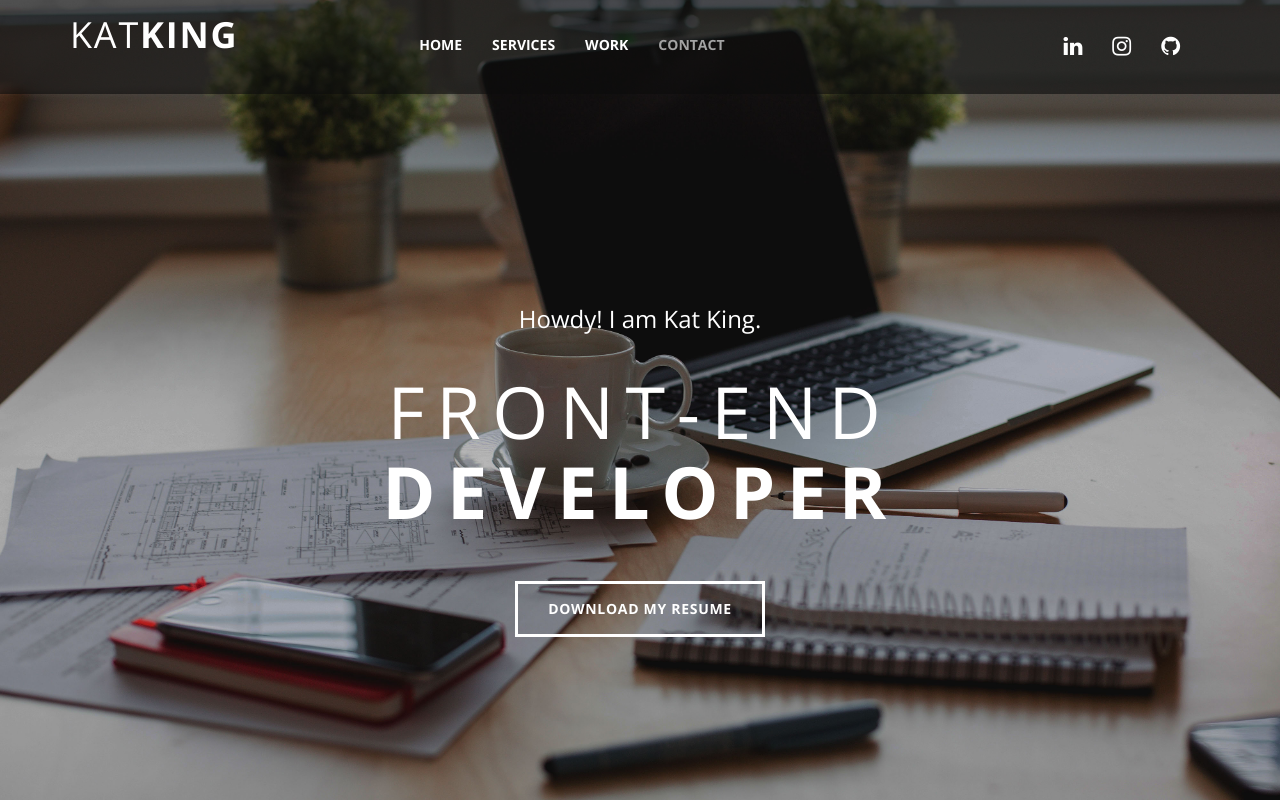
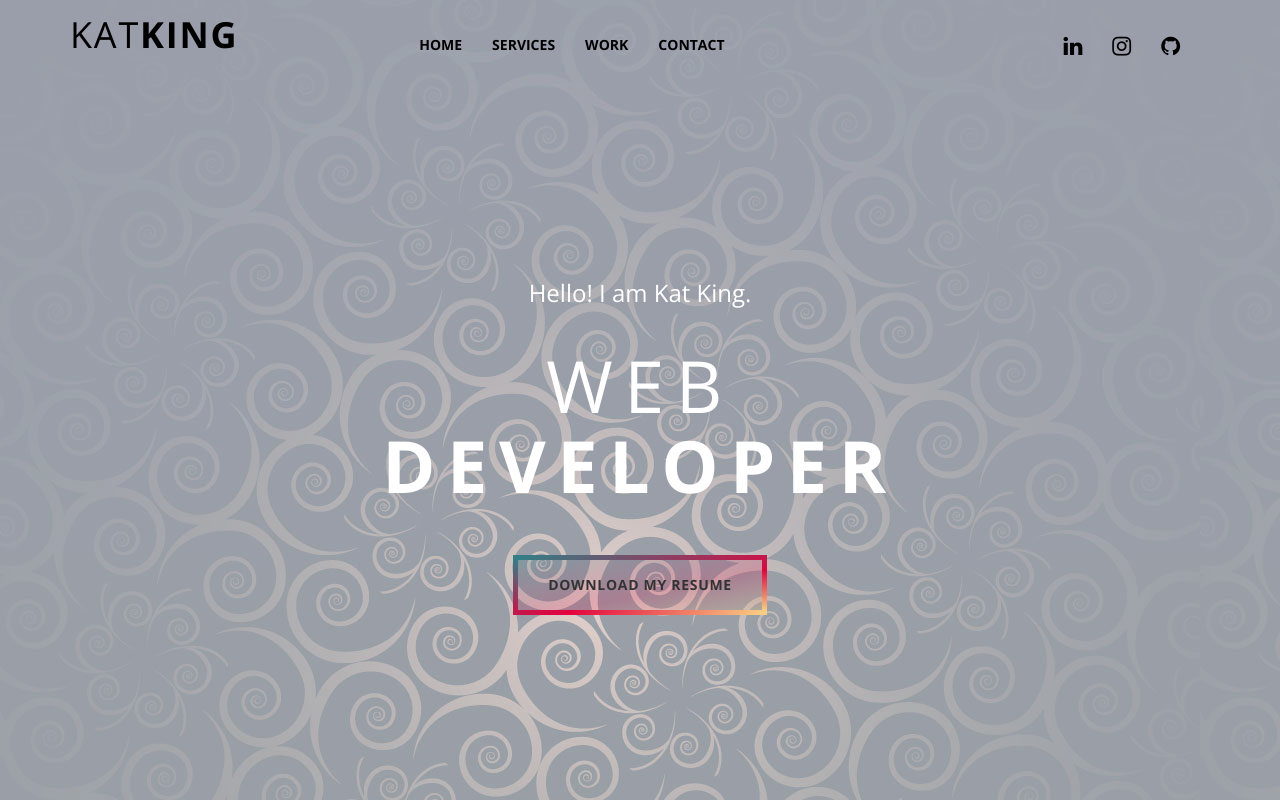
Before and after one commit to KatKing/portfolio, a plain HTML site: page index.html in a window 1280 px wide. Shown: the top 802 px of the page. Drawn offline with nearby package versions, Linux system fonts and the light colour scheme; some packages are replaced by stand-ins of ours.

Commit message:
updated header and hero

```diff
--- a/css/main.css
+++ b/css/main.css
@@ -72,10 +72,11 @@ p {
 }
 
 .katKing {
-    color: #fff;
+    color: #000;
     text-transform: uppercase;
     padding: 0;
     margin-top: 0;
+
 }
 
 /* ==========================================================================
@@ -159,6 +160,35 @@ Buttons Styles
   text-decoration: none;
 }
 
+.gradient-button {
+  background: transparent linear-gradient(to top left, rgba(249,208,129,.2) 0%, rgba(227,2,62,.2) 40%, rgba(49,128,135,.2) 100%);
+  border: 5px solid transparent;
+  border-image: linear-gradient(to top left, rgba(249,208,129,1) 0%, rgba(227,2,62,1) 40%, rgba(49,128,135,1) 100%);
+  border-image-slice: 1;
+  transition: transform .25s;
+  padding: 15px 30px;
+  font-size: 14px;
+  -moz-border-radius: 0;
+  -webkit-border-radius: 0;
+  border-radius: 0;
+  color: #fff;
+  -moz-transition: all 0.3s ease-in-out;
+  -o-transition: all 0.3s ease-in-out;
+  -webkit-transition: all 0.3s ease-in-out;
+  transition: all 0.3s ease-in-out;
+  font-weight: 700;
+  letter-spacing: 0.05em;
+  text-transform: uppercase;
+  color: #333;
+
+}
+
+.gradient-button:hover {
+  color: #fff;
+  background: transparent linear-gradient(to bottom left, rgba(249,208,129,.25) 10%, rgba(227,2,62,.25) 30%, rgba(49,128,135,.25) 90%);
+
+}
+
 /* ==========================================================================
 Layout
 ========================================================================== */
@@ -200,9 +230,13 @@ Preloader Style
 Navigation Style
 ========================================================================== */
 .navbar-default {
-  background: rgba(13, 13, 13, 0.6);
+  background: transparent;
   margin-bottom: 0;
   border: none;
+  color: black;
+}
+.navbar-default a {
+  color: #000!important;
 }
 .navbar-default .navbar-header {
   width: 28%;
@@ -239,11 +273,12 @@ Navigation Style
 .navbar-default .navbar-nav > .active > a:focus,
 .navbar-default .navbar-nav > .active > a:hover {
   background: transparent;
-  color: #a3a3a3;
+  color: #24242a;
 }
 
 .top-nav-collapse {
-  background: #24242a;
+ background: #fff;
+
 }
 .top-nav-collapse .navbar-brand {
   height: auto;
@@ -276,7 +311,7 @@ Sliders Style
 #owl-hero .item .caption {
   position: absolute;
   top: 50%;
-  margin-top: -104px;
+  margin-top: -130px;
   left: 0;
   right: 0;
   text-align: center;
@@ -357,7 +392,7 @@ Sliders Style
 Welcome Style
 ========================================================================== */
 #welcome {
-  padding: 60px 0;
+  padding: 30px 0;
   text-align: center;
 }
 #welcome h2 {
@@ -704,7 +739,7 @@ Testimonials Style
 Contact Us Style
 ========================================================================== */
 #contact {
-  background-image: url("../img/sliders/hero2.jpg");
+  background-image: url("../img/sliders/floral2.jpg");
   -moz-background-size: cover;
   -o-background-size: cover;
   -webkit-background-size: cover;
--- a/index.html
+++ b/index.html
@@ -5,12 +5,12 @@
 
     <meta http-equiv="content-type" content="text/html; charset=UTF-8">
 
-    <title>Kat King | UX/UI Design</title>
+    <title>Kat King | Web Developer</title>
 
     <meta http-equiv="X-UA-Compatible" content="IE=edge">
     <meta name="viewport" content="width=device-width, initial-scale=1">
     <meta name="description" content="UX/UI and Front End Developer.">
-    <meta name="keywords" content="UI Designer">
+    <meta name="keywords" content="Web Developer">
     <meta name="author" content="Kat King">
 
     <!-- Bootstrap Css -->
@@ -73,12 +73,12 @@
             </div>
         </nav>
         <div id="owl-hero" class="owl-carousel owl-theme">
-            <div class="item" style="background-image: url(img/sliders/hero3.jpg)">
+            <div class="item" style="background: linear-gradient(rgba(0, 0, 100, 0.1), rgba(0, 0, 50, 0.1)), url(img/sliders/floral1.jpg)">
 
                 <div class="caption">
-                    <h4>Howdy! I am Kat King.</h4>
-                    <h1>Front-End<br> <span> Developer</span></h1>
-                    <a target="_blank"class="btn btn-transparent" href="resume.pdf">Download My Resume</a><!--<a class="btn btn-light" href="#">PDF/Print</a>-->
+                    <h4>Hello! I am Kat King.</h4>
+                    <h1>Web<br> <span> Developer</span></h1>
+                    <a target="_blank" class="btn gradient-button" href="resume.pdf">Download My Resume</a><!--<a class="btn btn-light" href="#">PDF/Print</a>-->
                 </div>
             </div>
         </div>
```
Also changed, not shown: img/sliders/floral1.jpg (added), img/sliders/floral2.jpg (added).
